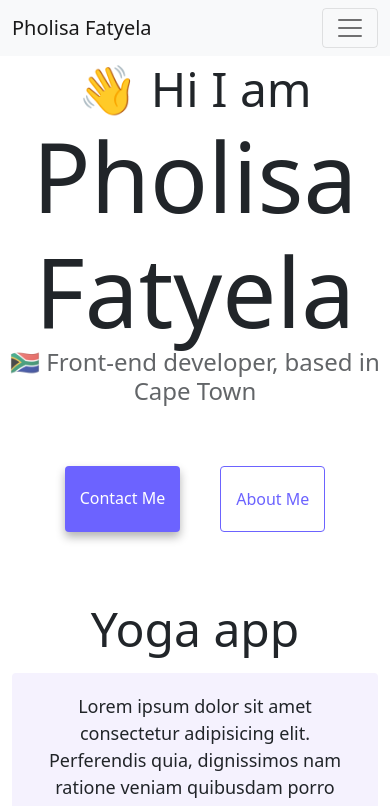
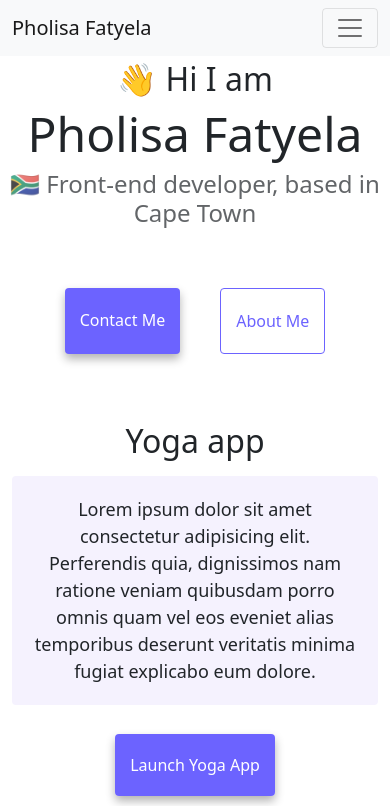
Before and after one commit to Pholisa-Fatyela/Portfolio, a plain HTML site: page index.html in a window 390 px wide. Shown: the top 806 px of the page. Drawn offline with nearby package versions, Linux system fonts and the light colour scheme.

Commit message:
updated css

```diff
--- a/src/style.css
+++ b/src/style.css
@@ -110,8 +110,23 @@ p {
     text-decoration: underline;
 }
 
-@media(max-width: 576px) {
+@media (max-width: 576px) {
+    h1 {
+        font-size: 48px;
+        line-height: 1.5;
+    }
+
+    h2 {
+        font-size: 32px;
+        text-align: center;
+    }
+
+    p {
+        text-align: center;
+    }
+
     .button-link {
         text-align: center;
+        margin: 0 20px;
     }
 }
```
